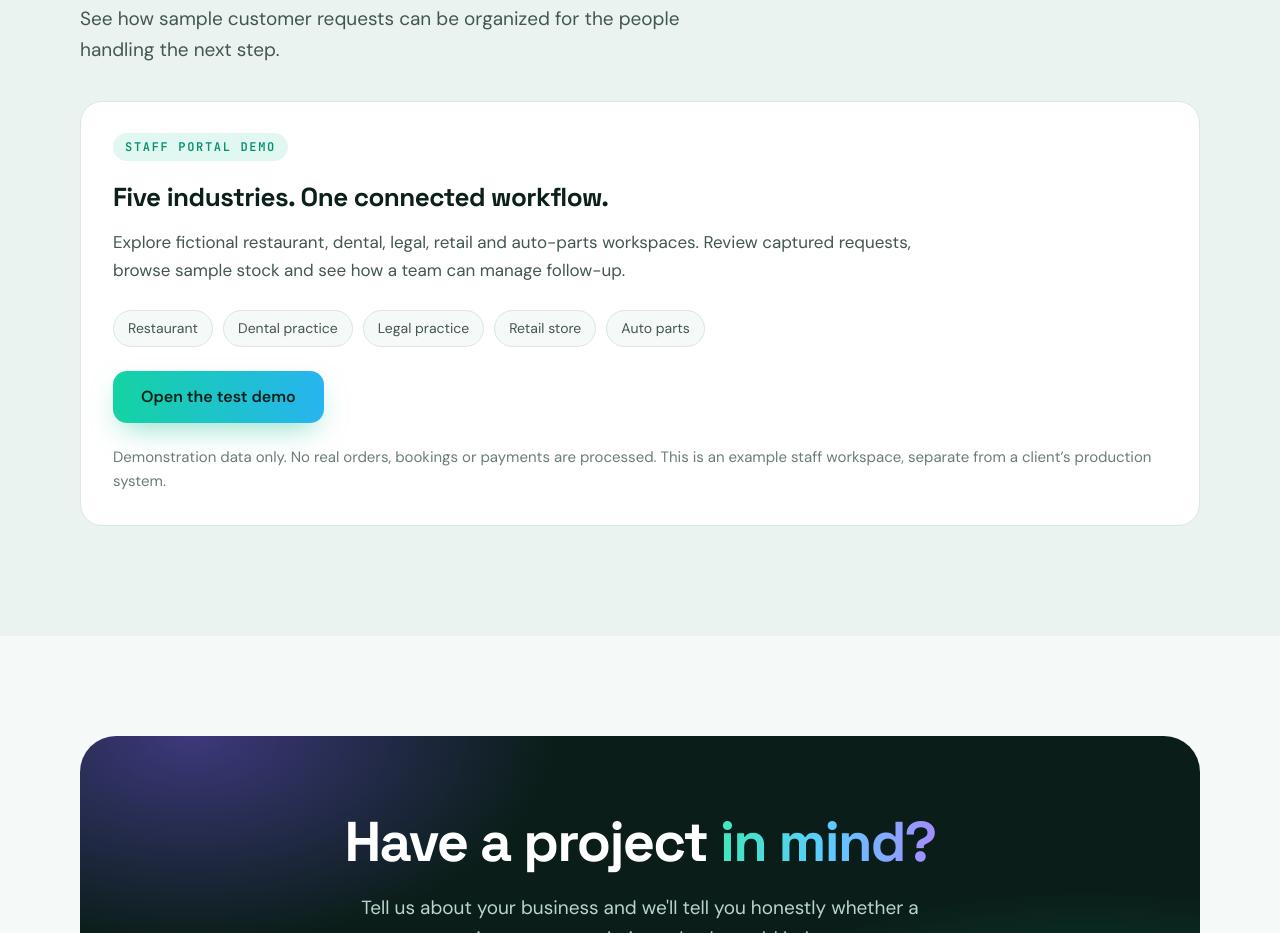
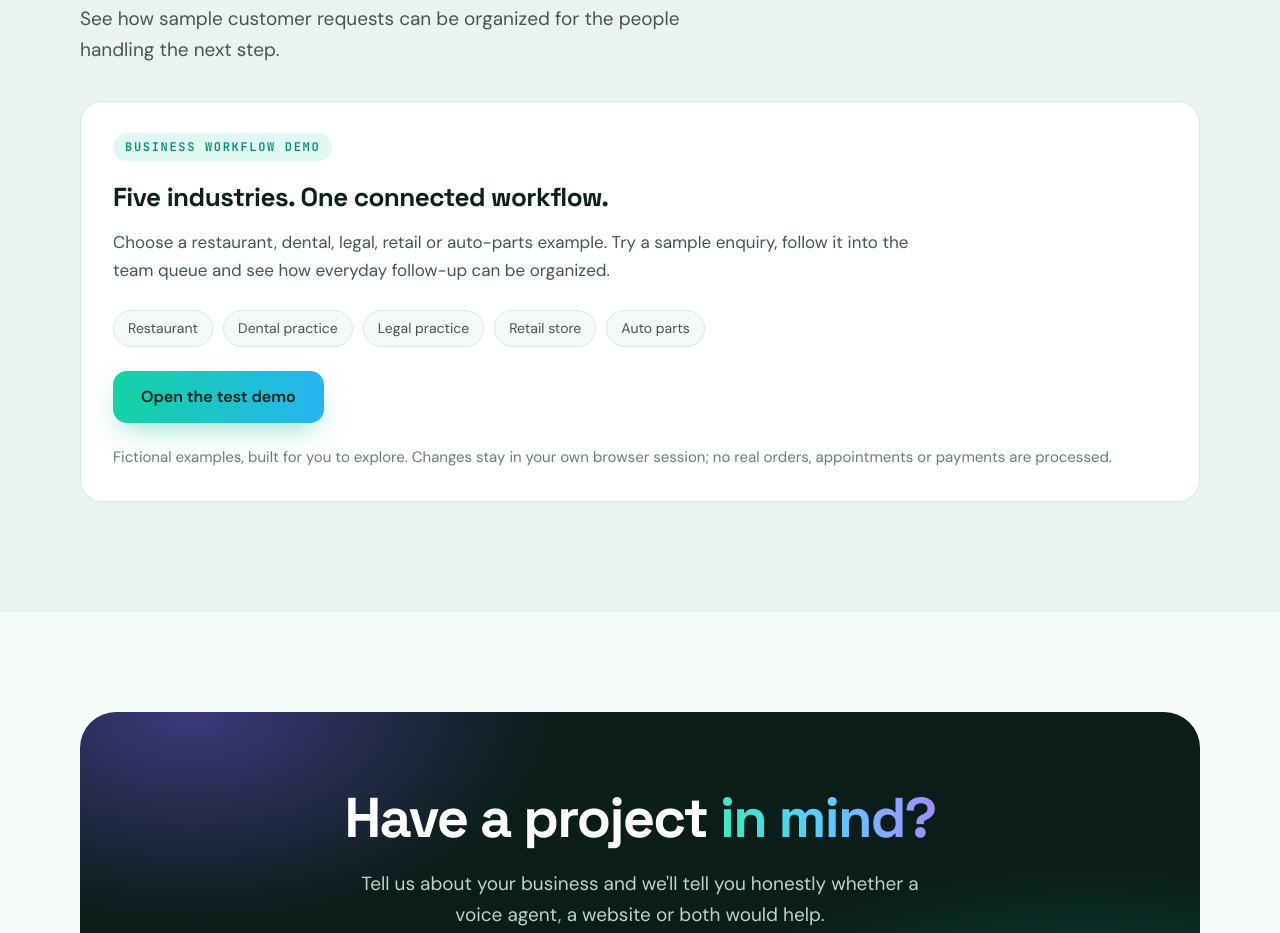
Before and after one commit to Zee538/meridian-ai-website, a website: page work/index.html in a window 1280 px wide. Shown: the part 1597-2530 px from the top of the page. Drawn offline with Linux system fonts and the light colour scheme.

Commit message:
Open the client workflow demo on the Meridian website

```diff
--- a/work/index.html
+++ b/work/index.html
@@ -79,12 +79,12 @@
       <h2 id="demo-heading" data-reveal="fade-up">Try the <span class="grad">Meridian Test Demo.</span></h2>
       <p class="lead" data-reveal="fade-up">See how sample customer requests can be organized for the people handling the next step.</p>
       <article class="val" style="margin-top:36px" data-reveal="fade-up">
-        <span class="tag">STAFF PORTAL DEMO</span>
+        <span class="tag">BUSINESS WORKFLOW DEMO</span>
         <h3 style="margin-top:20px">Five industries. One connected workflow.</h3>
-        <p style="max-width:820px">Explore fictional restaurant, dental, legal, retail and auto-parts workspaces. Review captured requests, browse sample stock and see how a team can manage follow-up.</p>
+        <p style="max-width:820px">Choose a restaurant, dental, legal, retail or auto-parts example. Try a sample enquiry, follow it into the team queue and see how everyday follow-up can be organized.</p>
         <div class="tags" aria-label="Included industry examples"><span>Restaurant</span><span>Dental practice</span><span>Legal practice</span><span>Retail store</span><span>Auto parts</span></div>
-        <div class="row" style="margin-top:24px"><a class="btn btn-primary" href="https://meridian-test-demo.rinaristcyr3.chatgpt.site/" target="_blank" rel="noopener noreferrer" aria-label="Open Meridian Test Demo in a new tab" data-cursor-hover>Open the test demo</a></div>
-        <p style="font-size:15px;margin-top:22px;color:var(--ink3)">Demonstration data only. No real orders, bookings or payments are processed. This is an example staff workspace, separate from a client&rsquo;s production system.</p>
+        <div class="row" style="margin-top:24px"><a class="btn btn-primary" href="/demo/" aria-label="Explore the Meridian business workflow demo" data-cursor-hover>Open the test demo</a></div>
+        <p style="font-size:15px;margin-top:22px;color:var(--ink3)">Fictional examples, built for you to explore. Changes stay in your own browser session; no real orders, appointments or payments are processed.</p>
       </article>
     </div>
   </section>
```
